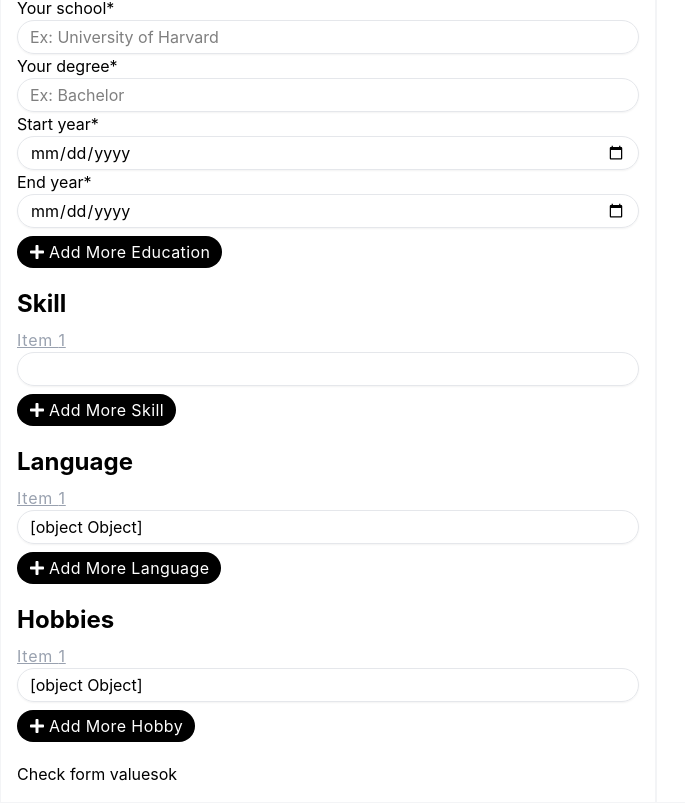
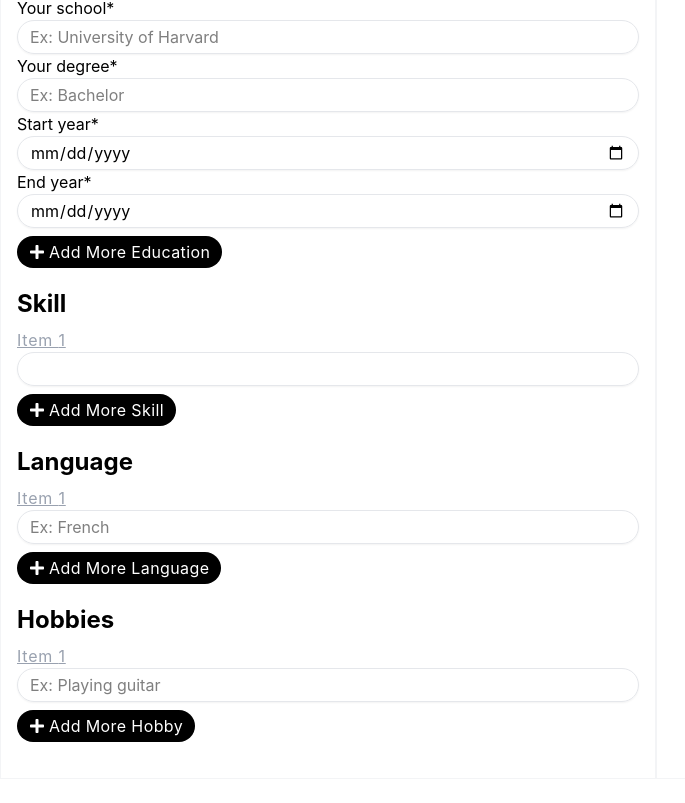
Before and after one commit to Luckwely/react-test, a React (Vite) app in the folder react-test/: page / in a window 1280 px wide. Shown: the part 1081-1884 px from the top of the page, without its empty margins (0-685 px from the left). After the commit the page ends 1860 px from the top, so only its background shows below. Built offline with nearby package versions, Linux system fonts and the light colour scheme.

Commit message:
fixed input

```diff
--- a/react-test/src/App.tsx
+++ b/react-test/src/App.tsx
@@ -174,7 +174,6 @@ export default function App() {
                 <PersonalInfoForm />
               </div>
 
-
               <div className="mb-5">
                 <Title>Experience</Title>
 
@@ -207,7 +206,6 @@ export default function App() {
                 </ButtonAddMore>
               </div>
 
-
               <div className="mb-5">
                 <Title>Education</Title>
                 {educationFields.fields.map((field, index) => (
@@ -226,7 +224,6 @@ export default function App() {
                   <FaPlus /> Add More Education
                 </ButtonAddMore>
               </div>
-
 
               <div className="mb-5">
                 <Title>Skill</Title>
@@ -251,7 +248,6 @@ export default function App() {
                   <FaPlus /> Add More Skill
                 </ButtonAddMore>
               </div>
-
 
               <div className="mb-5">
                 <Title>Language</Title>
@@ -298,10 +294,6 @@ export default function App() {
                 </ButtonAddMore>
               </div>
 
-              <button type="button" onClick={() => {
-                console.log('current cv values:', methods.getValues());
-              }}>Check form values</button>
-              <button type="submit">ok</button>
             </form>
           </FormProvider>
         </section>
--- a/react-test/src/components/header.tsx
+++ b/react-test/src/components/header.tsx
@@ -28,9 +28,9 @@ export default function Header() {
           </div>
 
           <div className="">
-            <button type="button" onClick={()=>{window.print()}} className="no-print bg-green-600 text-white px-3 py-2 m-4 rounded-2xl flex items-center gap-1">
-           <FaSave /> Print / Save as Pdf
-          </button>
+            <button type="button" onClick={() => { window.print() }} className="no-print bg-green-600 text-white px-3 py-2 m-4 rounded-2xl flex items-center gap-1">
+              <FaSave /> Print / Save as Pdf
+            </button>
           </div>
         </div>
       </nav>
--- a/react-test/src/components/hobbies.tsx
+++ b/react-test/src/components/hobbies.tsx
@@ -7,12 +7,13 @@ type Props = {
 }
 
 export default function Hobbies({number}: Props) {
+    const index = number - 1;
     const { register, formState: { errors } } = useFormContext<hobbiesSchemType>()
     return (
         <div>
             <SubTitle>Item {number}</SubTitle>
             <div>
-                <input {...register("hobbies")} type="text" placeholder="Ex: Playing guitar" className="input" />
+                <input {...register(`hobbies.${index}.name`)} type="text" placeholder="Ex: Playing guitar" className="input" />
                 {errors.hobbies && <p role="alert" className="text-red-500">{errors.hobbies.message}</p>}
             </div>
         </div>
--- a/react-test/src/components/language.tsx
+++ b/react-test/src/components/language.tsx
@@ -13,7 +13,7 @@ export default function Language({number}: Props) {
         <div>
             <SubTitle>Item {number}</SubTitle>
             <div>
-                <input {...register(`languages.${index}`)} type="text" placeholder="Ex: French" className="input" />
+                <input {...register(`languages.${index}.name`)} type="text" placeholder="Ex: French" className="input" />
                 {errors.languages?.[index] && <p role="alert" className="text-red-500">{errors.languages[index]?.message}</p>}
             </div>
         </div>
```
